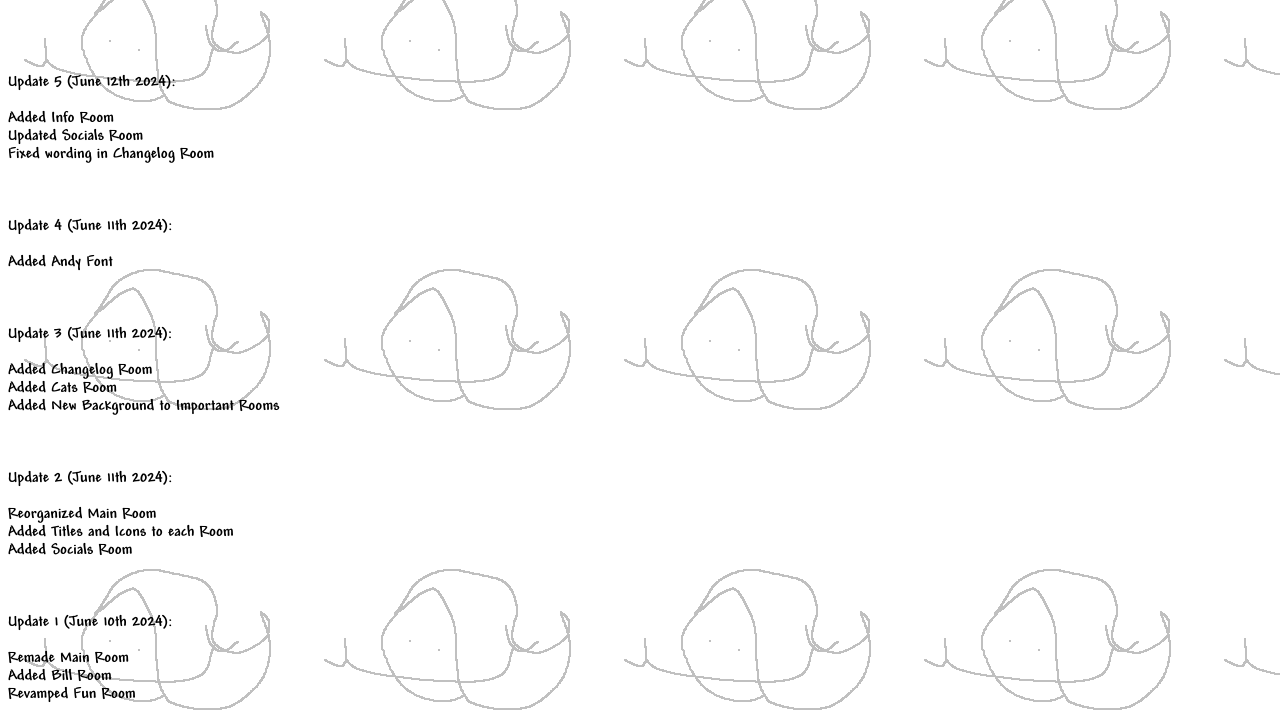
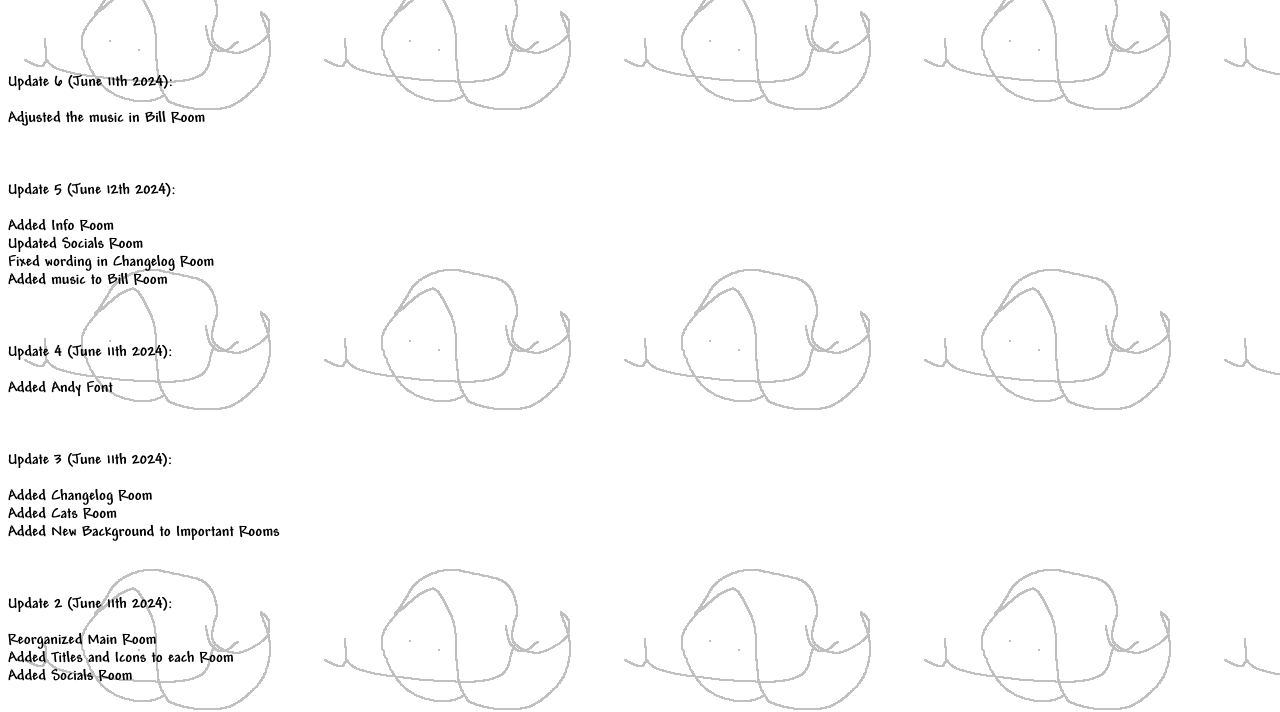
Before and after one commit to comatoasterstrudel/comasite-the-real, a plain HTML site: page pages/changesroom/index.html in a window 1280 px wide. Shown: the part 104-816 px from the top of the page. Drawn offline with Linux system fonts and the light colour scheme.

Commit message:
bill music fix

```diff
--- a/pages/changesroom/index.html
+++ b/pages/changesroom/index.html
@@ -19,6 +19,14 @@
     <br>
     <br>
     <br>
+    Update 6 (June 11th 2024):
+    <br>
+    <br>
+    Adjusted the music in Bill Room
+    <br>
+    <br>
+    <br>
+    <br>
     Update 5 (June 12th 2024):
     <br>
     <br>
@@ -27,6 +35,8 @@
     Updated Socials Room
     <br>
     Fixed wording in Changelog Room
+    <br>
+    Added music to Bill Room
     <br>
     <br>
     <br>
```
Also changed, not shown: pages/billroom/index.html (+5 -4 lines).
